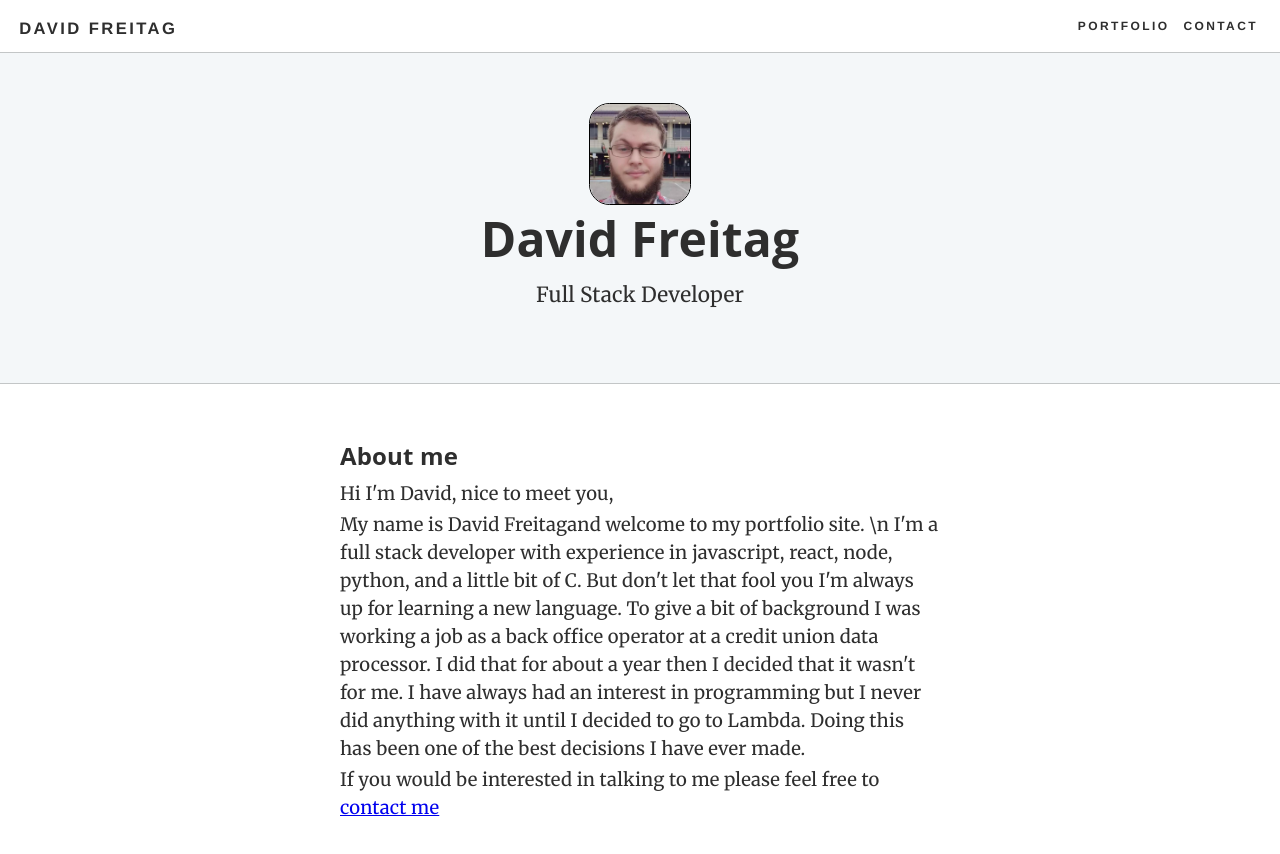
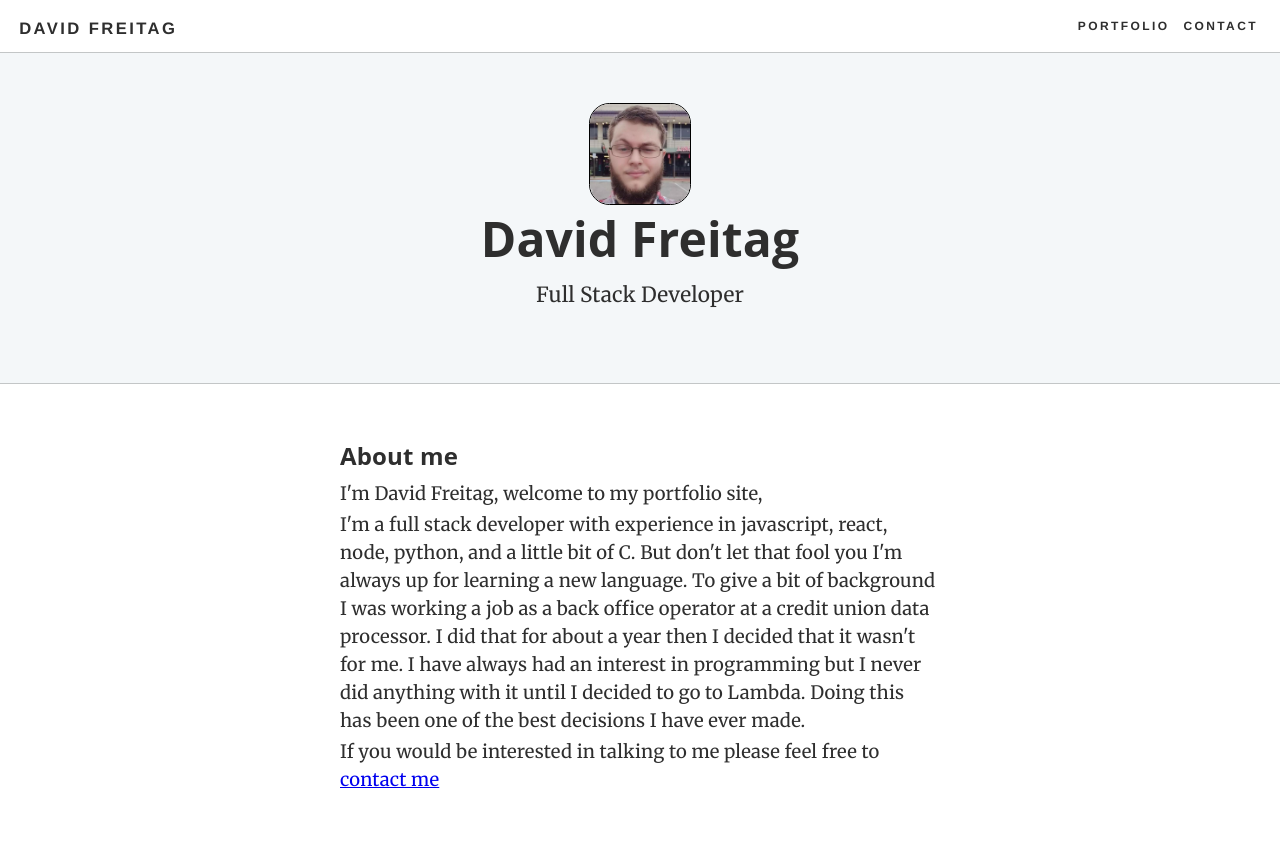
Before and after one commit to freitagdavid/portfolio, a Svelte app: page / in a window 1280 px wide. Shown: the top 854 px of the page. Built offline with nearby package versions, Linux system fonts and the light colour scheme.

Commit message:
components/AboutMe: Another grammar change

```diff
--- a/src/components/AboutMe.svelte
+++ b/src/components/AboutMe.svelte
@@ -21,17 +21,16 @@
 
 <article>
     <h3>About me</h3>
-    <p>Hi I'm David, nice to meet you,</p>
+    <p>I'm David Freitag, welcome to my portfolio site,</p>
     <p>
-        My name is David Freitagand welcome to my portfolio site. \n I'm a full
-        stack developer with experience in javascript, react, node, python, and
-        a little bit of C. But don't let that fool you I'm always up for
-        learning a new language. To give a bit of background I was working a job
-        as a back office operator at a credit union data processor. I did that
-        for about a year then I decided that it wasn't for me. I have always had
-        an interest in programming but I never did anything with it until I
-        decided to go to Lambda. Doing this has been one of the best decisions I
-        have ever made.
+        I'm a full stack developer with experience in javascript, react, node,
+        python, and a little bit of C. But don't let that fool you I'm always up
+        for learning a new language. To give a bit of background I was working a
+        job as a back office operator at a credit union data processor. I did
+        that for about a year then I decided that it wasn't for me. I have
+        always had an interest in programming but I never did anything with it
+        until I decided to go to Lambda. Doing this has been one of the best
+        decisions I have ever made.
     </p>
     <p>
         If you would be interested in talking to me please feel free to
```
